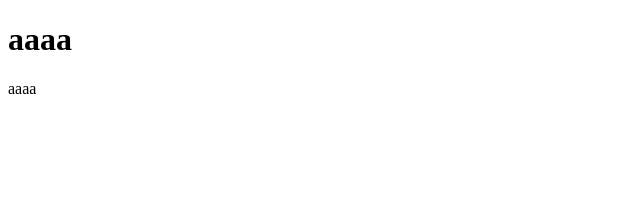
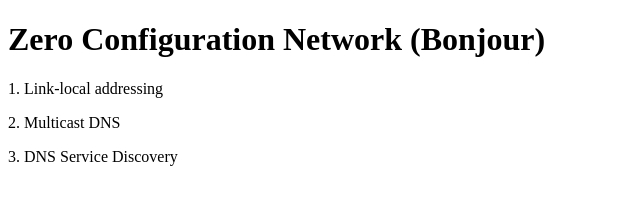
Before and after one commit to feics-eng/feics-eng.github.io, a plain HTML site: page zeroConf.html in a window 1280 px wide. Shown: the whole page, without its empty margins (0-640 px from the left). Drawn offline with Linux system fonts and the light colour scheme.

Commit message:
Update zeroConf.html

```diff
--- a/zeroConf.html
+++ b/zeroConf.html
@@ -1,11 +1,30 @@
 <!DOCTYPE html>
 <html>
 <head>
-<meta charset="utf-8">
-<title>trytry</title>
+
+<title> happy-morty</title>
 </head>
+
 <body>
-    <h1>aaaa</h1>
-    <p>aaaa</p>
+<h1> Zero Configuration Network (Bonjour)</h1>
+<p> 1. Link-local addressing </p>
+
+
+
+
+
+
+
+<p> 2. Multicast DNS </p>
+
+
+
+
+
+
+<p> 3. DNS Service Discovery</p>
+
+
+
 </body>
 </html>
```
